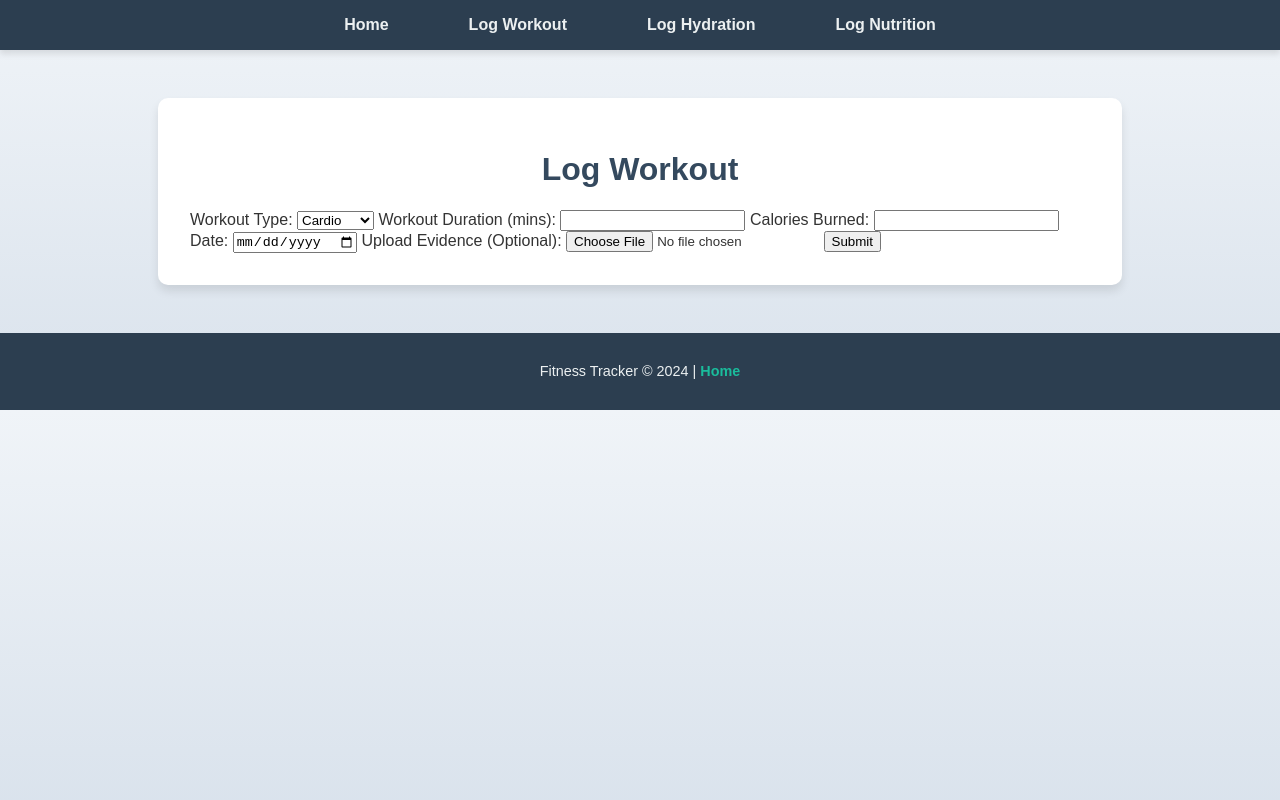
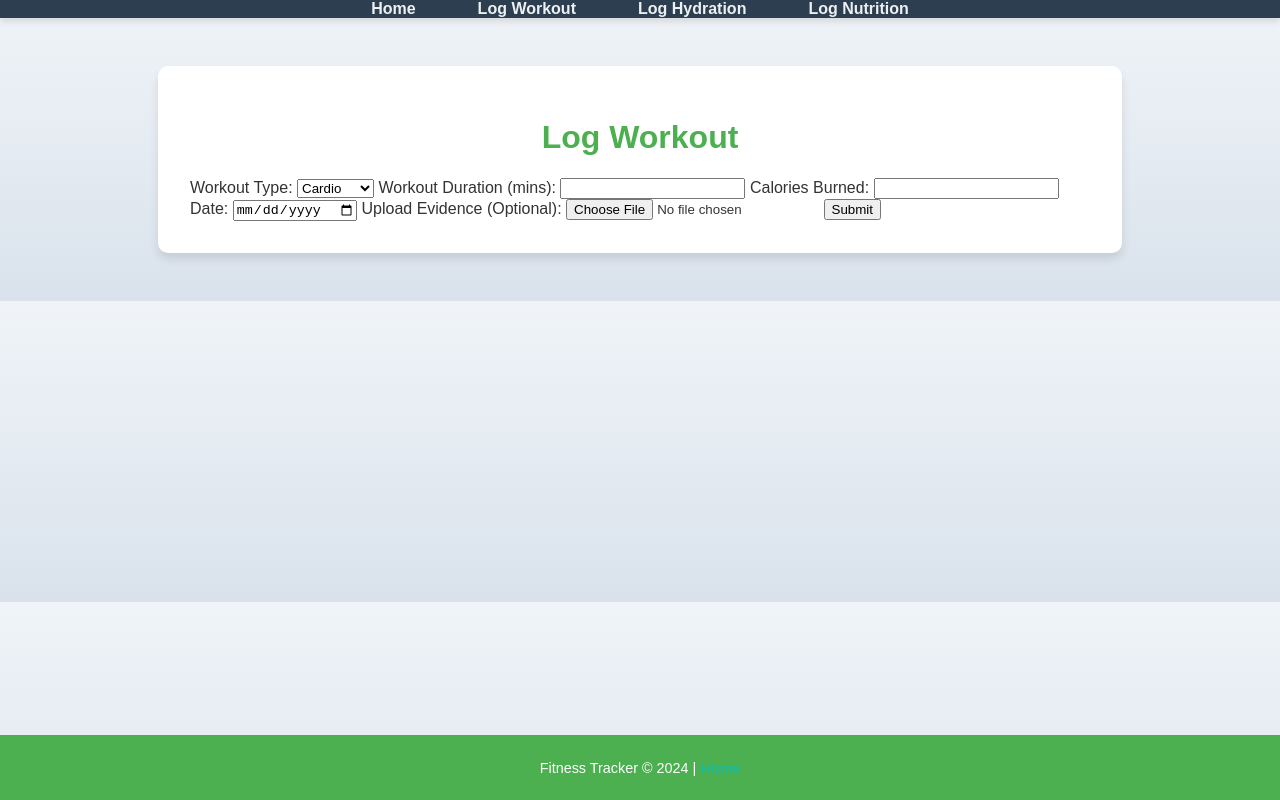
Before and after one commit to theresep987/FitnessTrackerCW2, a plain HTML site: page log-workout.html in a window 1280 px wide. Drawn offline with Linux system fonts and the light colour scheme; no server answers.

Commit message:
added styling changes

```diff
--- a/style.css
+++ b/style.css
@@ -23,15 +23,14 @@ nav ul {
 }
 
 nav ul li {
-  display: inline;
+  margin: 0;
 }
 
 nav ul li a {
   color: #ecf0f1;
   text-decoration: none;
   font-weight: bold;
-  padding: 1rem 1.5rem;
-  display: inline-block;
+  padding: 10px 15px;
   transition: background 0.3s ease, color 0.3s ease;
 }
 
@@ -41,7 +40,7 @@ nav ul li a:hover {
   color: #1abc9c;
 }
 
-/* Page Container */
+/* Main Container */
 .container {
   margin: 3rem auto;
   padding: 2rem;
@@ -51,9 +50,9 @@ nav ul li a:hover {
   box-shadow: 0 6px 10px rgba(0, 0, 0, 0.1);
 }
 
-h1 {
+h1, h2 {
   text-align: center;
-  color: #34495e;
+  color: #4CAF50;
 }
 
 /* Table Styling */
@@ -81,6 +80,15 @@ td {
   text-align: center;
 }
 
+table tr:nth-child(even) {
+  background: #f4f4f9;
+}
+
+table tr:hover {
+  background: #e0f7e9;
+}
+
+/* Buttons */
 button.delete-btn {
   background-color: red;
   color: white;
@@ -97,11 +105,13 @@ button.delete-btn:hover {
 
 /* Footer */
 footer {
+  background-color: #4CAF50;
+  color: white;
   text-align: center;
-  padding: 1rem;
-  margin-top: 2rem;
-  background: #2c3e50;
-  color: #ecf0f1;
+  padding: 10px 0;
+  position: fixed;
+  bottom: 0;
+  width: 100%;
   font-size: 0.9rem;
 }
 
```
Also changed, not shown: index.html (+7 -5 lines).
